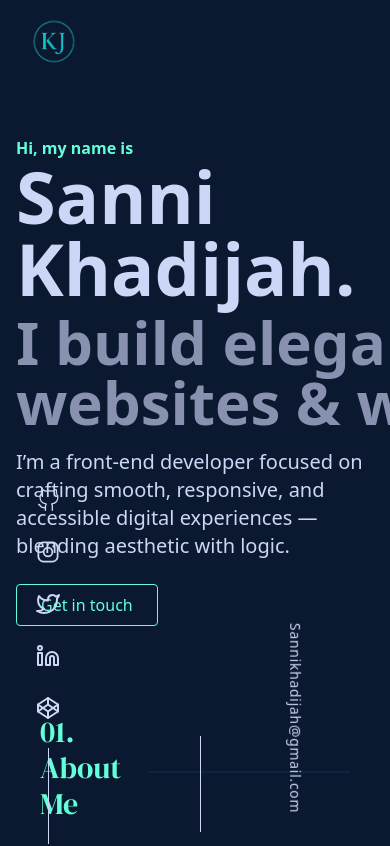
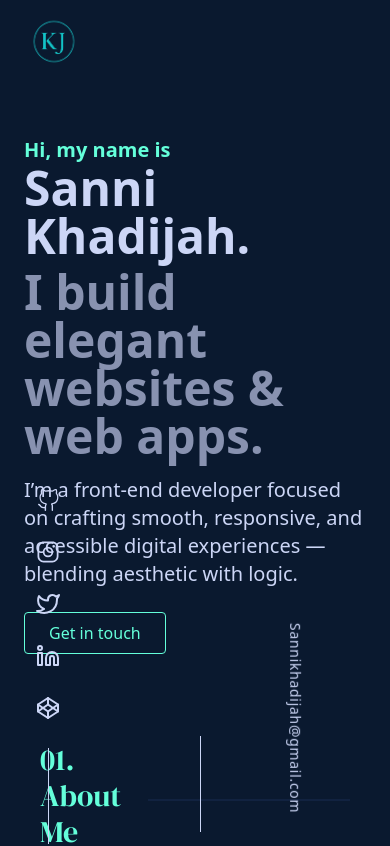
Before and after one commit to Khaddy06/my-portfolio, a React (Vite) app: page / in a window 390 px wide. Shown: the top 846 px of the page. Built offline with nearby package versions, Linux system fonts and the light colour scheme.

Commit message:
fix responsiveness

```diff
--- a/src/pages/home.tsx
+++ b/src/pages/home.tsx
@@ -4,14 +4,14 @@ function Home() {
   return (
     <div className="bg-[#0a192f]">
       <div
-        className="w-full max-w-screen-xl px-4 sm:px-6 lg:px-20 mx-auto pt-16 sm:pt-20
+        className="w-full max-w-screen-xl px-4 px-6 lg:px-20 mx-auto pt-16 sm:pt-20
        md:pt-24 pb-12 sm:pb-16 md:pb-20"
       >
-        <h2 className="text-base sm:text-lg md:text-xl lg:text-2xl font-bold text-[#64ffda]">
+        <h2 className="md:text-2xl text-xl font-bold text-[#64ffda]">
           Hi, my name is
         </h2>
-        <h1 className="text-7xl font-bold text-[#ccd6f6]">Sanni Khadijah.</h1>
-        <h2 className="text-6xl text-[#8892b0] mt-2 font-bold w-2xl">
+        <h1 className="md:text-7xl text-5xl font-bold text-[#ccd6f6]">Sanni Khadijah.</h1>
+        <h2 className="md:text-6xl text-5xl text-[#8892b0] mt-2 font-bold md:w-2xl">
           I build elegant websites & web apps.
         </h2>
         <p className="text-[#ccd6f6] max-w-xl mt-4 text-xl">
```
